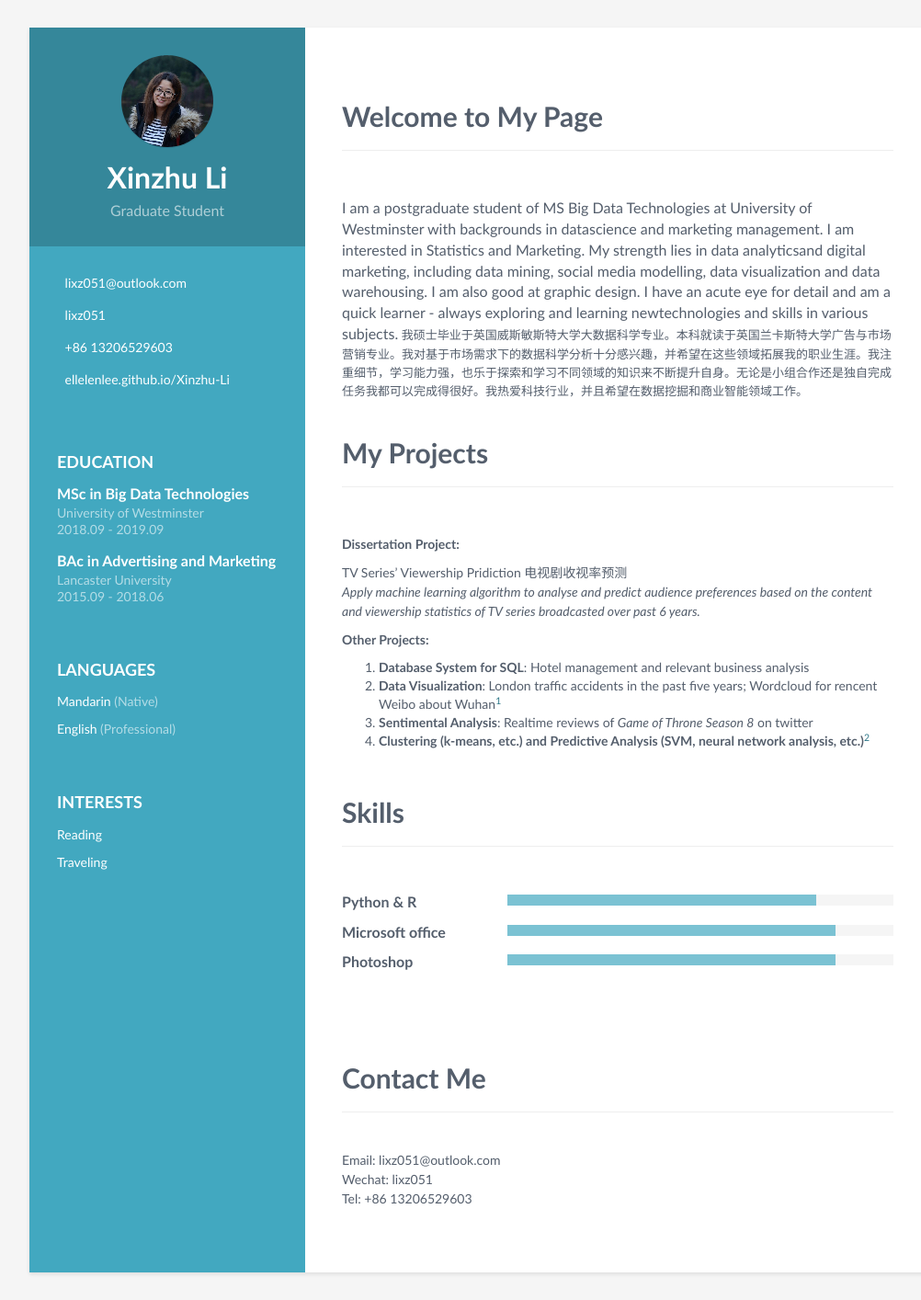
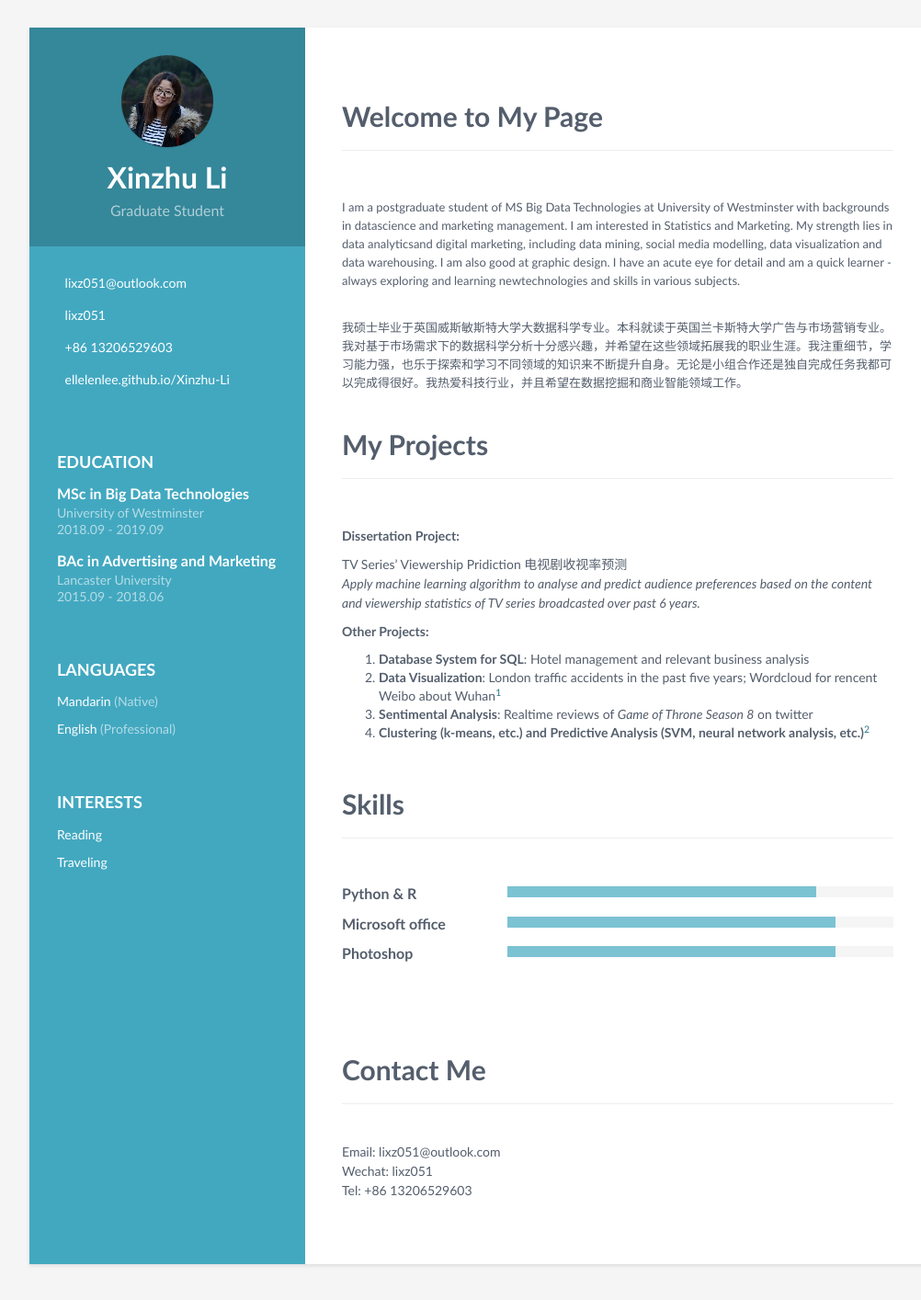
Before and after one commit to ellelenlee/Xinzhu-Li, a Jekyll site: the page built from index.md, in a window 1280 px wide. Shown: the whole page at 92% size, without its empty margins (108-1110 px from the left). Built offline with Jekyll 4.4.1, drawn with Linux system fonts in a browser that asks for light colours; our own code applies the rules of GitHub Pages for plain Markdown files.

Commit message:
Update index.md

```diff
--- a/index.md
+++ b/index.md
@@ -2,7 +2,7 @@
 ---
 
 <br/>
-<font size="3">I am a postgraduate student of MS Big Data Technologies at University of Westminster with backgrounds in datascience and marketing management. I am interested in Statistics and Marketing. My strength lies in data analyticsand digital marketing, including data mining, social media modelling, data visualization and data warehousing. I am also good at graphic design. I have an acute eye for detail and am a quick learner - always exploring and learning newtechnologies and skills in various subjects.</font>
+<font size="2.5">I am a postgraduate student of MS Big Data Technologies at University of Westminster with backgrounds in datascience and marketing management. I am interested in Statistics and Marketing. My strength lies in data analyticsand digital marketing, including data mining, social media modelling, data visualization and data warehousing. I am also good at graphic design. I have an acute eye for detail and am a quick learner - always exploring and learning newtechnologies and skills in various subjects.</font> <br/>
 
 <font size="2">我硕士毕业于英国威斯敏斯特大学大数据科学专业。本科就读于英国兰卡斯特大学广告与市场营销专业。我对基于市场需求下的数据科学分析十分感兴趣，并希望在这些领域拓展我的职业生涯。我注重细节，学习能力强，也乐于探索和学习不同领域的知识来不断提升自身。无论是小组合作还是独自完成任务我都可以完成得很好。我热爱科技行业，并且希望在数据挖掘和商业智能领域工作。</font>
 
```
